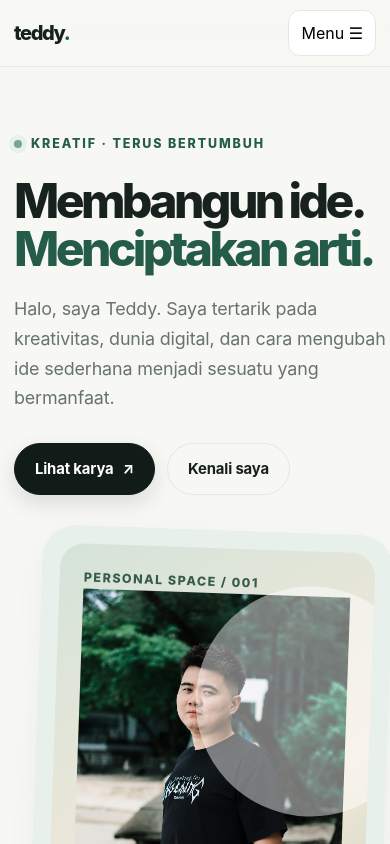
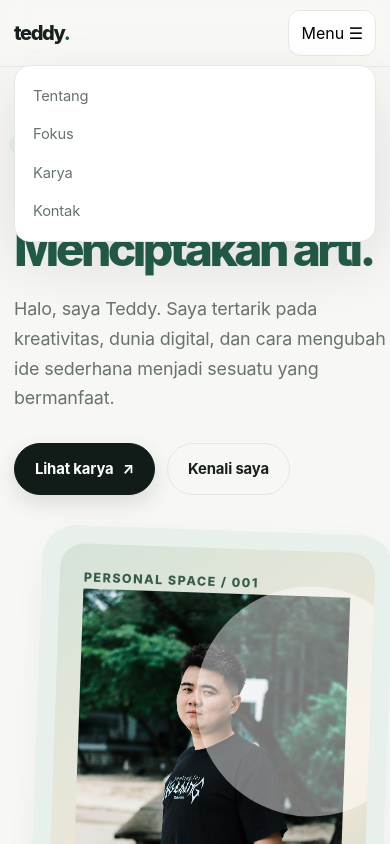
Before and after one commit to tddycreativz2005/teddy-creative, a plain HTML site: page index.html in a window 390 px wide. Both pictures are taken after a click on the button "Menu ☰". Shown: the top 844 px of the page. Drawn offline with Linux system fonts and the light colour scheme.

Commit message:
Update index.html

```diff
--- a/index.html
+++ b/index.html
@@ -270,3 +270,21 @@ header {
     </div>
   </div>
 </footer>
+<script>
+  const menuButton = document.getElementById('menuButton');
+  const navlinks = document.getElementById('navlinks');
+
+  menuButton.addEventListener('click', () => {
+    const open = navlinks.classList.toggle('open');
+    menuButton.setAttribute('aria-expanded', String(open));
+  });
+
+  navlinks.querySelectorAll('a').forEach(link => link.addEventListener('click', () => {
+    navlinks.classList.remove('open');
+    menuButton.setAttribute('aria-expanded', 'false');
+  }));
+
+  document.getElementById('year').textContent = new Date().getFullYear();
+</script>
+</body>
+</html>
```
